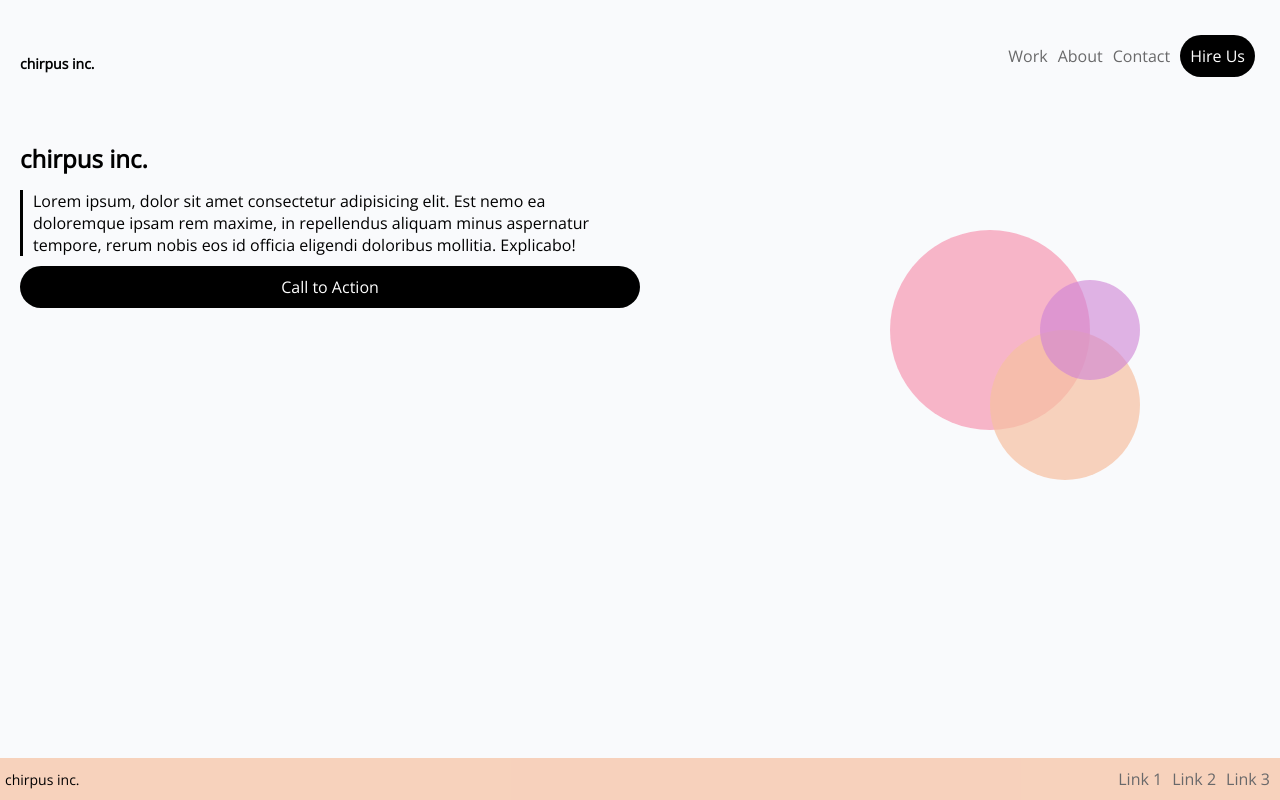
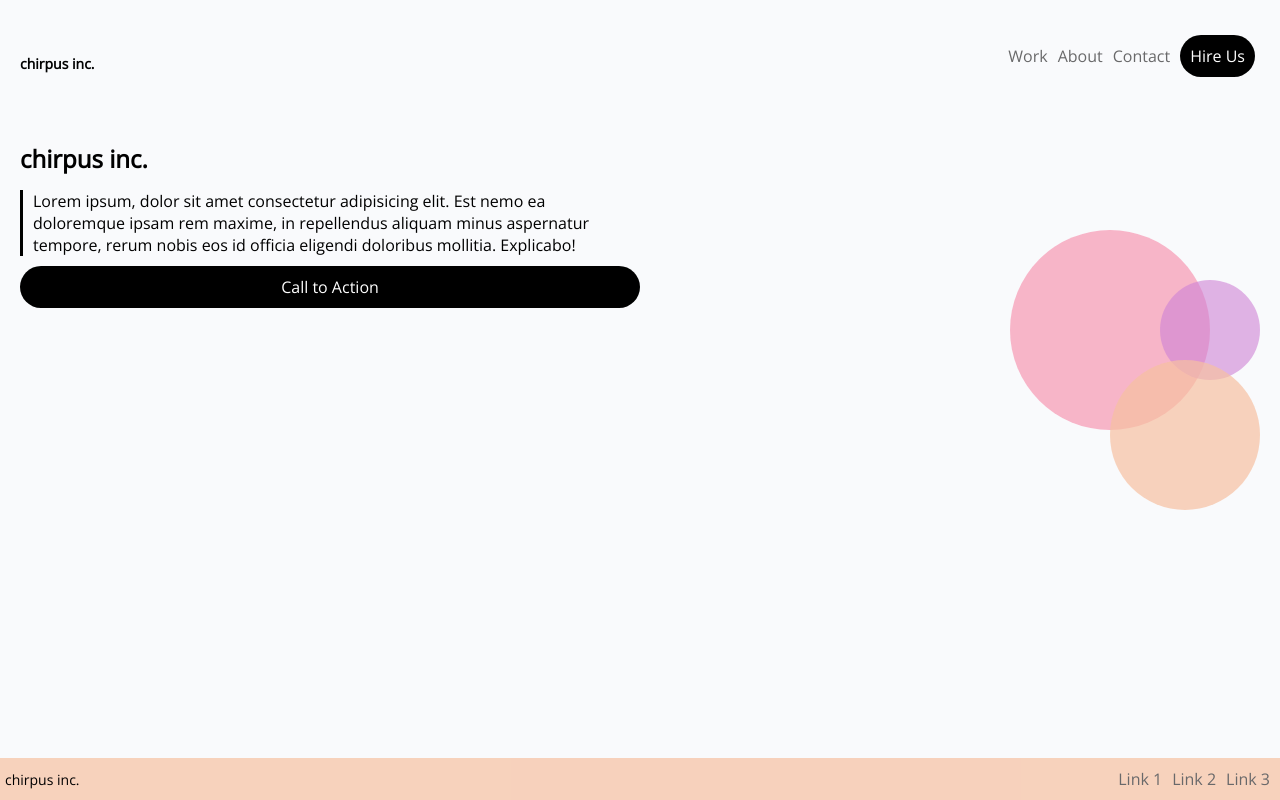
Before and after one commit to LeslieGilbert0223/lab2, a plain HTML site: page index.html in a window 1280 px wide. Drawn offline with nearby package versions, Linux system fonts and the light colour scheme.

Commit message:
Final submission

```diff
--- a/index.html
+++ b/index.html
@@ -31,9 +31,9 @@
             <a href="#" class="link button">Call to Action</a>
         </section>
         <section class="circle-container">
-            <div class="circle-one"> </div>
-            <div class="circle-two"></div>
-            <div class="circle-three"></div>
+            <div class="circle circle-one"> </div>
+            <div class="circle circle-two"></div>
+            <div class="circle circle-three"></div>
         </section>
     </main>
     <footer class="footer">
--- a/style.css
+++ b/style.css
@@ -64,23 +64,6 @@ body {
   margin-top: 15px;
 }
 
-/* .circle-container {
-  height: 300px;
-  position: relative;
-}
-
-.circle-one {
-  display: none;
-}
-
-.circle-two {
-  display: none;
-}
-
-.circle-three {
-  display: none;
-} */
-
 /* FOOTER */
 .footer {
   position: fixed;
@@ -136,39 +119,35 @@ body {
 
   .circle-container {
     flex: 1;
-    display: flex;
+    position: relative;
   }
 
+  .circle {
+    border-radius: 50%;
+    position: absolute;
+  }
   .circle-one {
-    /* display: flex; */
     height: 200px;
     width: 200px;
-    border-radius: 50%;
     background-color: rgba(247, 136, 167, 0.6); /*PINK*/
-    /* transform: translate(-50% -50%); */
-    margin-left: 250px;
-    position: absolute;
-    /* justify-content: flex-end; */
-    align-content: flex-end;
+    right: 50px;
   }
 
   .circle-two {
     height: 150px;
     width: 150px;
-    border-radius: 50%;
     background-color: rgba(247, 193, 162, 0.7); /*ORANGE*/
-    /* transform: translate(75% 75%); */
-    margin: 100px 350px;
-    position: absolute;
+    right: 0;
+    top: 130px;
+    z-index: 3;
   }
 
   .circle-three {
     height: 100px;
     width: 100px;
-    border-radius: 50%;
     background-color: rgba(207, 130, 213, 0.6); /*PURPLE*/
-    margin: 50px 400px;
-    position: absolute;
+    right: 0;
+    top: 50px;
   }
 
   /* MAIN CONTENT - FOOTER */
```
